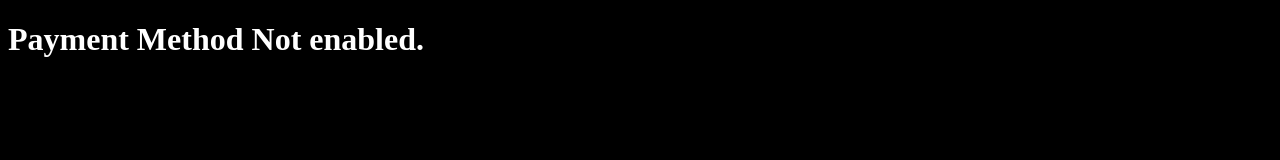
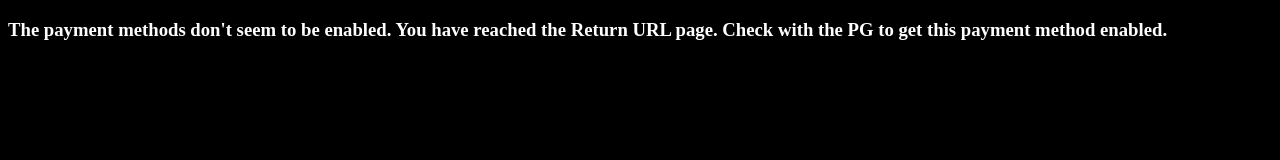
Before and after one commit to AyushChaturvedi-7/Gatling-gun-page, a plain HTML site: page index.html in a window 1280 px wide. Drawn offline with Linux system fonts and the light colour scheme.

Commit message:
Update index.html

```diff
--- a/index.html
+++ b/index.html
@@ -8,6 +8,6 @@
 
 </head>
 <body style="background-color:black;">
-    <h1 style="color:white">Payment Method Not enabled.</h1>
+    <h3 style="color:white">The payment methods don't seem to be enabled. You have reached the Return URL page. Check with the PG to get this payment method enabled.</h3>
 </body>
 </html>
```
